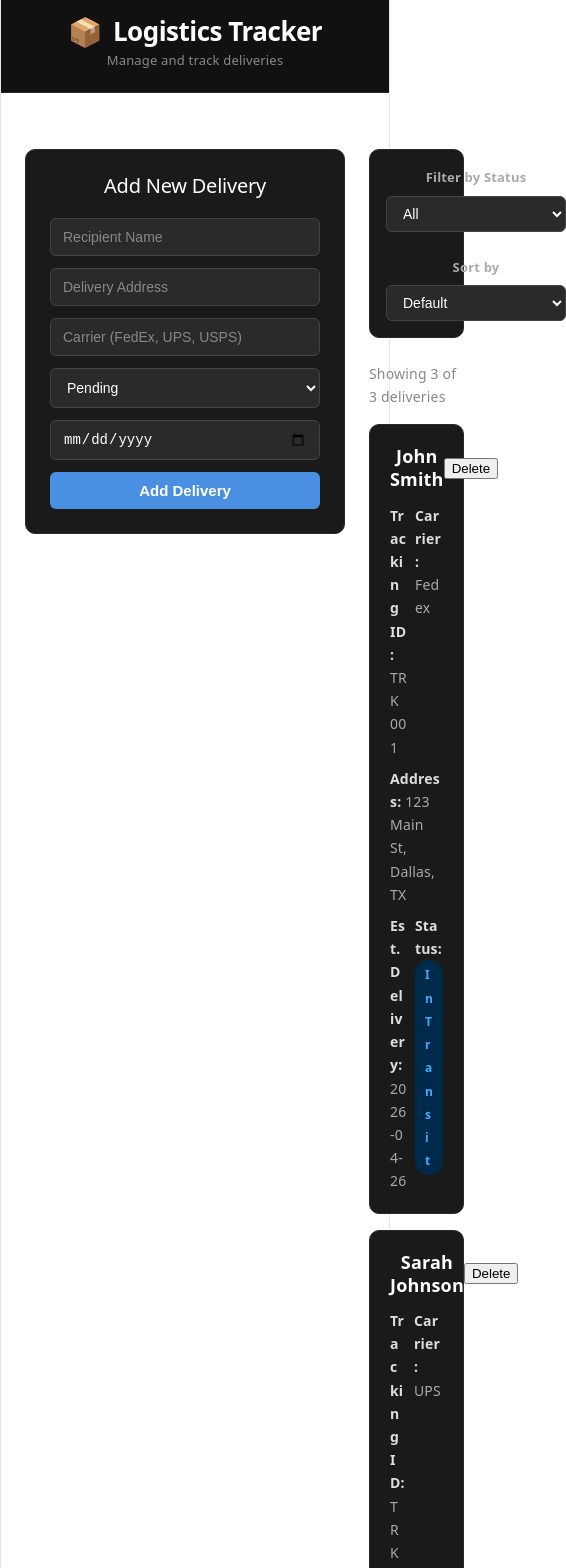
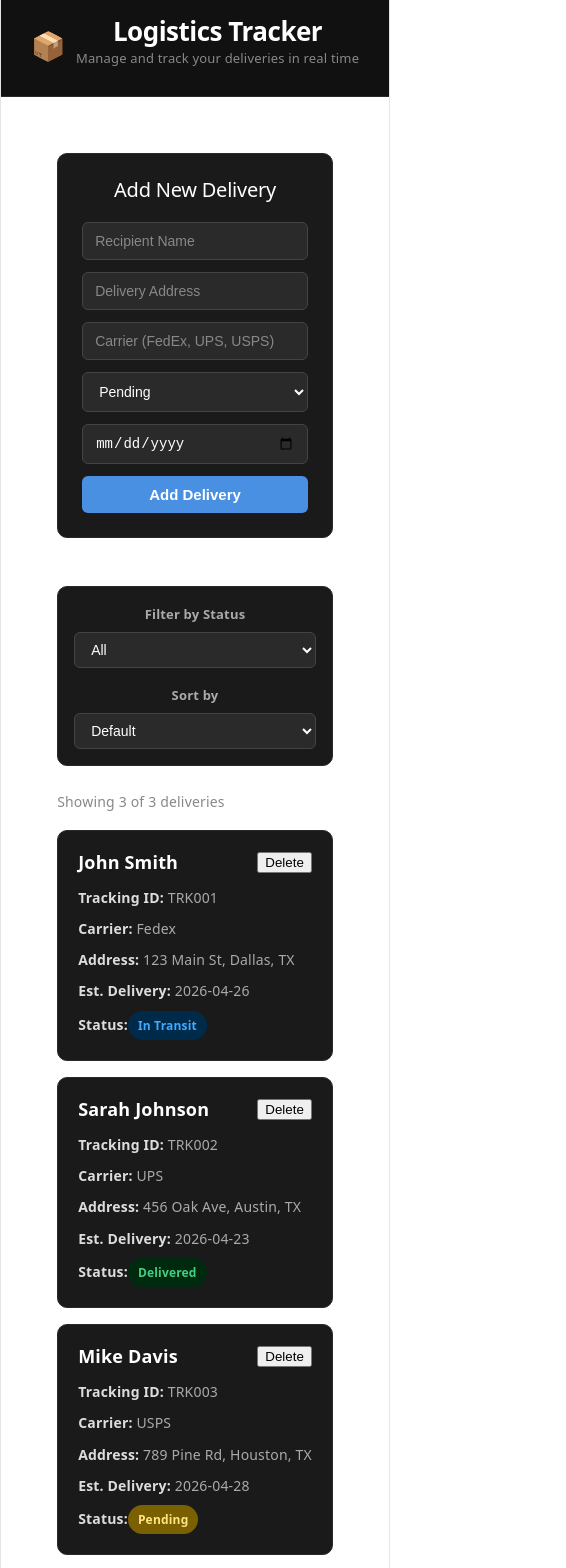
Before and after one commit to crispcodews/logistics-tracker, a React (Vite) app: page / in a window 390 px wide. Shown: the top 1568 px of the page, 566 px wide, since content can reach past the window. Built offline with nearby package versions, Linux system fonts and the light colour scheme.

Commit message:
Comments Added & Mobile Accessibillity

```diff
--- a/src/App.module.css
+++ b/src/App.module.css
@@ -53,3 +53,19 @@
 .emptyStateSpan {
   font-size: 13px;
 }
+
+@media (max-width: 768px) {
+  .layout {
+    flex-direction: column;
+  }
+
+  .leftPanel {
+    flex: none;
+    width: 100%;
+    position: static;
+  }
+
+  .rightPanel {
+    width: 100%;
+  }
+}
--- a/src/Components/DeliveryCard.module.css
+++ b/src/Components/DeliveryCard.module.css
@@ -79,3 +79,13 @@
 .fullWidth {
     grid-column: 1 / -1;
 }
+
+@media (max-width: 768px) {
+    .info {
+        grid-template-columns: 1fr;
+    }
+
+    .fullWidth {
+        grid-column: 1;
+    }
+}
--- a/src/Components/FilterSort.jsx
+++ b/src/Components/FilterSort.jsx
@@ -3,10 +3,12 @@ import styles from "./FilterSort.module.css";
 function FilterSort({ onFilterChange, onSortChange }) {
   return (
     <div className={styles.container}>
+      {/* Filter by delivery status */}
       <div className={styles.group}>
         <label className={styles.label}>Filter by Status</label>
         <select
           className={styles.select}
+          //Sends selected status value up to App.jsx
           onChange={(e) => onFilterChange(e.target.value)}
         >
           <option value="All">All</option>
@@ -16,10 +18,12 @@ function FilterSort({ onFilterChange, onSortChange }) {
         </select>
       </div>
 
+      {/* Sort deliveries by date or recipient name */}
       <div className={styles.group}>
         <label className={styles.label}>Sort by</label>
         <select
           className={styles.select}
+          // Sends selected sort option up to App.jsx
           onChange={(e) => onSortChange(e.target.value)}
         >
           <option value="default">Default</option>
--- a/src/Components/FilterSort.module.css
+++ b/src/Components/FilterSort.module.css
@@ -36,3 +36,14 @@
   outline: none;
   border-color: #4a90e2;
 }
+
+@media (max-width: 768px) {
+  .container {
+    flex-direction: column;
+    gap: 16px;
+  }
+
+  .select {
+    width: 100%;
+  }
+}
--- a/src/Components/Header.jsx
+++ b/src/Components/Header.jsx
@@ -4,13 +4,18 @@ function Header() {
   return (
     <header className={styles.header}>
       <div className={styles.inner}>
-        {/* Logo icon and app name */}
+        {/* Logo row — emoji sits beside the text and tagline group */}
         <div className={styles.logo}>
           <span className={styles.logoIcon}>📦</span>
-          <span className={styles.logoText}>Logistics Tracker</span>
+
+          {/* Text group — name and tagline stacked so tagline aligns under name */}
+          <div className={styles.logoTextGroup}>
+            <span className={styles.logoText}>Logistics Tracker</span>
+            <p className={styles.tagline}>
+              Manage and track your deliveries in real time
+            </p>
+          </div>
         </div>
-        {/* Tagline */}
-        <p className={styles.tagline}>Manage and track deliveries</p>
       </div>
     </header>
   );
```
Also changed, not shown: src/Components/AddDeliveryForm.jsx (+25 -0 lines), 1 other file (tests, documents, lock files or other folders).
